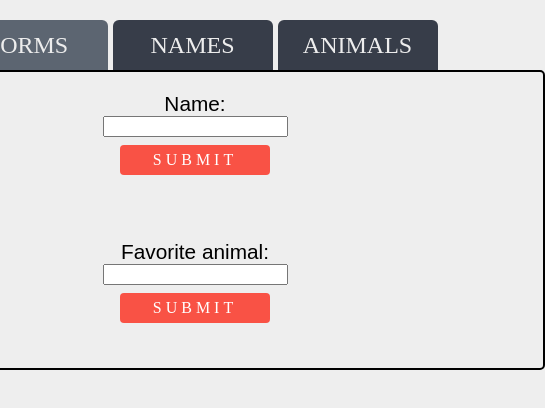
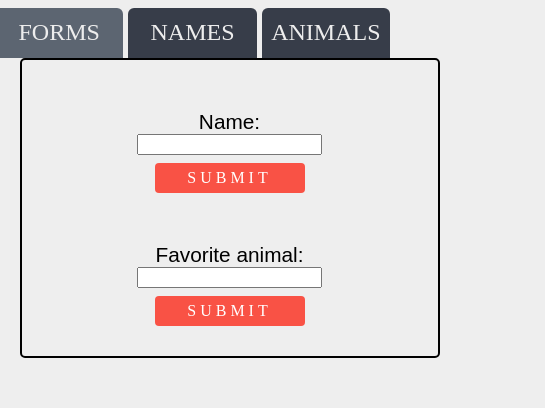
Before and after one commit to peterscardera/threeTabs-, a React (Create React App) app: page / in a window 390 px wide. Shown: the top 408 px of the page, 545 px wide, since content can reach past the window. Built offline with nearby package versions, Linux system fonts and the light colour scheme.

Commit message:
feat: added a media query

```diff
--- a/src/Main.js
+++ b/src/Main.js
@@ -7,7 +7,6 @@ import TabTwoNames from './components/TabTwoNames';
 import TabThreeAnimals from './components/TabThreeAnimals';
 
 const Main = () => {
-
   //state that dictates which tab we're on
   const [pageState, setPageState] = useState('Forms');
 
@@ -41,13 +40,9 @@ const Main = () => {
       </ThemeProvider>
     </>
   );
-
-
-
 };
 
 export default Main;
-
 
 const theme = {
   fontFamily: 'Noto Sans JP',
@@ -83,8 +78,8 @@ const theme = {
   `;
 
 const Container = styled.div`
-    margin-top: 20px;
-    width: 100vw;
+  margin: 2% 5% 0;
+  width: 90vw;
   height: 100vh;
   display: flex;
   flex-direction: column;
--- a/src/components/ReusableStyles/Container.js
+++ b/src/components/ReusableStyles/Container.js
@@ -5,10 +5,14 @@ const StyledContainer = css`
   flex-direction: column;
   align-items: center;
   justify-content: space-evenly;
+  margin: 0 auto;
   border: 2px solid ${(props) => props.theme.colors.bizLight};
   border-radius: 5px;
-  min-width: 700px;
-  min-height: 300px;
+  width: 700px;
+ height: 300px;
+  @media only screen and (max-width: 735px) {
+    width: 420px;
+  }
 `;
 
 export const Container = styled.div`
--- a/src/components/TabButtons.js
+++ b/src/components/TabButtons.js
@@ -37,9 +37,13 @@ const TabButtons = ({ pageState, setPageState, setListOfNames }) => {
 export default TabButtons;
 
 const StyledTabContainer = styled.div`
-  /* background: green; */
+
   display: flex;
   justify-content: center;
+  width: 600px;
+  @media only screen and (max-width: 735px) {
+    width: 400px;
+  }
 `;
 
 const StyledTab = styled.button`
@@ -47,7 +51,7 @@ const StyledTab = styled.button`
   cursor: pointer;
   border: none;
   height: 50px;
-  width: 160px;
+  width: 95%;
   margin-right: 5px;
   border-top-left-radius: 6px;
   border-top-right-radius: 6px;
--- a/src/components/TabOneForms.js
+++ b/src/components/TabOneForms.js
@@ -79,8 +79,6 @@ export default TabOneForms;
 
 const StyledForm = styled.form`
   margin: 20px 0 0 0;
-  height: 50%;
-  width: 60%;
   display: flex;
   flex-direction: column;
   align-items: center;
```
Also changed, not shown: 1 other file (tests, documents, lock files or other folders). Lines whose indentation alone changed are shown as unchanged.
